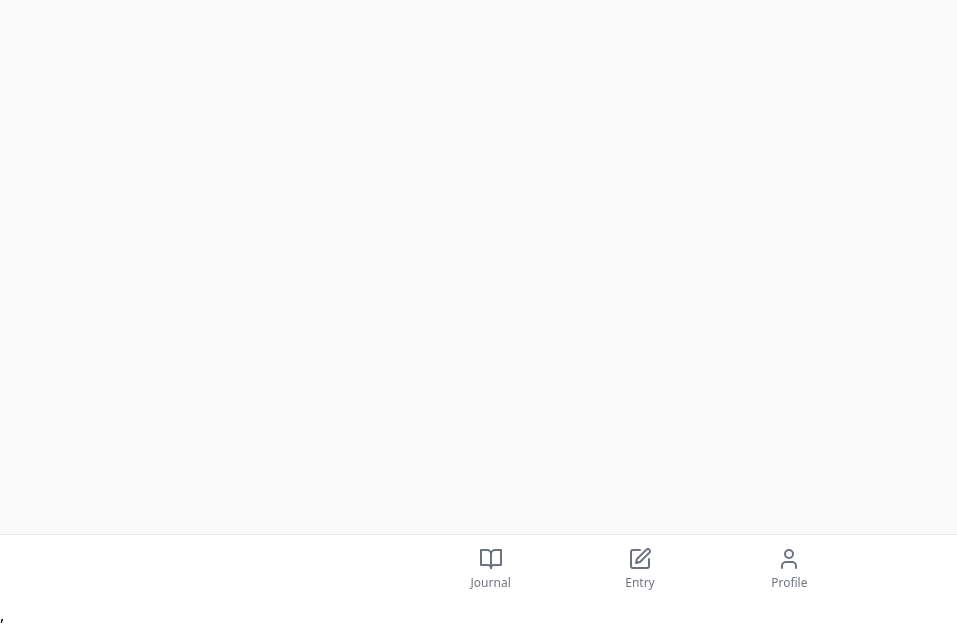
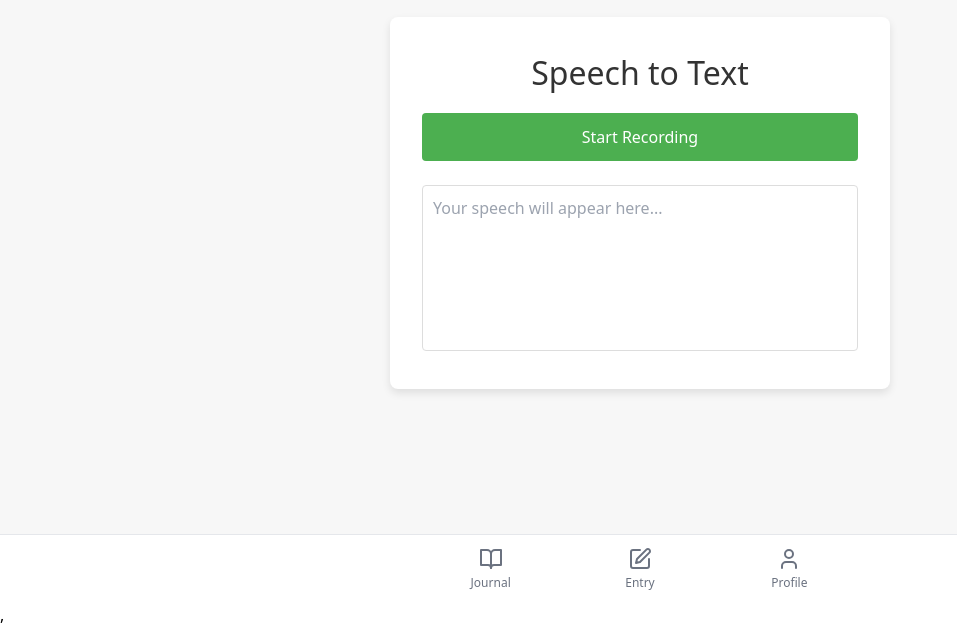
Before and after one commit to chalk-labs/chalkbooks-web, a React (Vite) app: page /speech-to-text in a window 1280 px wide. Shown: the part 197-824 px from the top of the page, without its empty margins (0-957 px from the left). Built offline with nearby package versions, Linux system fonts and the light colour scheme.

Commit message:
adding speech to text page, using web speech api

```diff
--- a/src/App.tsx
+++ b/src/App.tsx
@@ -6,6 +6,7 @@ import EntryScreen from './screens/EntryScreen';
 import ProfileScreen from './screens/ProfileScreen';
 import ProtectedRoute from './components/auth/ProtectedRoute';
 import SignInForm from './components/auth/SignInForms3';
+import SpeechToText from './components/SpeechToText';  // Import the SpeechToText component
 
 function App() {
   return (
@@ -16,6 +17,7 @@ function App() {
           <Route path="/entry" element={<EntryScreen />} />
           <Route path="/profile" element={<ProfileScreen />} />
           <Route path="/signin" element={<SignInForm />} />
+          <Route path="/speech-to-text" element={<SpeechToText />} />
         </Routes>
         <BottomNav />
       </div>
--- /dev/null
+++ b/src/components/SpeechToText.tsx
@@ -0,0 +1,121 @@
+// src/components/SpeechToText.tsx
+import React, { useState } from "react";
+
+const SpeechToText: React.FC = () => {
+  const [transcript, setTranscript] = useState<string>("");
+  const [isRecording, setIsRecording] = useState<boolean>(false);
+
+  // Ensure we use `SpeechRecognition` or `webkitSpeechRecognition`
+  const recognitionInstance =
+    window.SpeechRecognition || (window as any).webkitSpeechRecognition;
+
+  const startRecognition = () => {
+    if (!recognitionInstance) {
+      console.error("Speech Recognition is not supported in this browser.");
+      return;
+    }
+
+    const recognition = new recognitionInstance();
+    recognition.interimResults = true; // Show interim results
+    recognition.onresult = (event: SpeechRecognitionEvent) => {
+      const latestTranscript = event.results[0][0].transcript;
+      setTranscript(latestTranscript); // Update state with recognized speech
+    };
+
+    recognition.onerror = (event: Event) => {
+      console.error("Error during speech recognition:", event);
+    };
+
+    recognition.start(); // Start the speech recognition process
+    setIsRecording(true); // Set recording state to true
+  };
+
+  const stopRecognition = () => {
+    if (recognitionInstance) {
+      recognitionInstance.stop();
+    }
+    setIsRecording(false); // Set recording state to false when stopped
+  };
+
+  return (
+    <div style={styles.container}>
+      <div style={styles.card}>
+        <h1 style={styles.title}>Speech to Text</h1>
+        <div style={styles.buttonContainer}>
+          <button
+            onClick={isRecording ? stopRecognition : startRecognition}
+            style={styles.recordButton}
+          >
+            {isRecording ? "Stop Recording" : "Start Recording"}
+          </button>
+        </div>
+        <div style={styles.textBox}>
+          <textarea
+            value={transcript}
+            readOnly
+            rows={6}
+            placeholder="Your speech will appear here..."
+            style={styles.textArea}
+          />
+        </div>
+      </div>
+    </div>
+  );
+};
+
+// Inline styling for better layout
+// Updated style definition for the card component
+const styles = {
+    container: {
+      display: "flex",
+      justifyContent: "center",
+      alignItems: "center",
+      height: "100vh",
+      backgroundColor: "#f7f7f7",
+    },
+    card: {
+      backgroundColor: "#fff",
+      borderRadius: "8px",
+      padding: "2rem",
+      width: "100%",
+      maxWidth: "500px",
+      boxShadow: "0 4px 8px rgba(0, 0, 0, 0.1)",
+      textAlign: "center" as "center", // Ensuring it is explicitly a valid value
+    },
+    title: {
+      fontSize: "2rem",
+      marginBottom: "1rem",
+      color: "#333",
+    },
+    buttonContainer: {
+      marginBottom: "1.5rem",
+    },
+    recordButton: {
+      backgroundColor: "#4CAF50",
+      color: "#fff",
+      border: "none",
+      padding: "12px 24px",
+      fontSize: "16px",
+      cursor: "pointer",
+      borderRadius: "4px",
+      width: "100%",
+      transition: "background-color 0.3s",
+    },
+    recordButtonStop: {
+      backgroundColor: "#f44336",
+    },
+    textBox: {
+      marginTop: "1rem",
+    },
+    textArea: {
+      width: "100%",
+      padding: "10px",
+      fontSize: "16px",
+      borderRadius: "4px",
+      border: "1px solid #ddd",
+      resize: "none" as "none", // Specify a valid value for resize
+    },
+  };
+
+
+export default SpeechToText;
--- /dev/null
+++ b/src/type/global.d.ts
@@ -0,0 +1,48 @@
+// src/types/global.d.ts
+
+// Declare SpeechRecognition for TypeScript to recognize it
+declare global {
+  interface Window {
+    SpeechRecognition: typeof SpeechRecognition; // For standard browsers (non-Safari)
+    webkitSpeechRecognition: typeof webkitSpeechRecognition; // For Safari/older Webkit browsers
+  }
+
+  // Event for the result of speech recognition
+  interface SpeechRecognitionEvent extends Event {
+    resultIndex: number;
+    results: SpeechRecognitionResultList;
+    error?: string;
+  }
+
+  // Interface for the list of recognition results
+  interface SpeechRecognitionResultList {
+    [index: number]: SpeechRecognitionResult;
+  }
+
+  // Interface for each recognition result
+  interface SpeechRecognitionResult {
+    isFinal: boolean;
+    [index: number]: SpeechRecognitionAlternative;
+  }
+
+  // Interface for each recognition alternative (transcript and confidence)
+  interface SpeechRecognitionAlternative {
+    transcript: string;
+    confidence: number;
+  }
+
+  // Basic interface for speech recognition
+  interface SpeechRecognition {
+    start(): void;
+    stop(): void;
+    onresult: (event: SpeechRecognitionEvent) => void;
+    onerror: (event: Event) => void;
+    interimResults: boolean;
+  }
+
+  // Webkit-specific interface for speech recognition
+  interface WebkitSpeechRecognition extends SpeechRecognition {}
+}
+
+// Ensuring TypeScript recognizes it as a module
+export {};
--- a/tsconfig.app.json
+++ b/tsconfig.app.json
@@ -20,5 +20,5 @@
     "noUnusedParameters": true,
     "noFallthroughCasesInSwitch": true
   },
-  "include": ["src"]
+  "include": ["src", "src/types"]
 }
```
